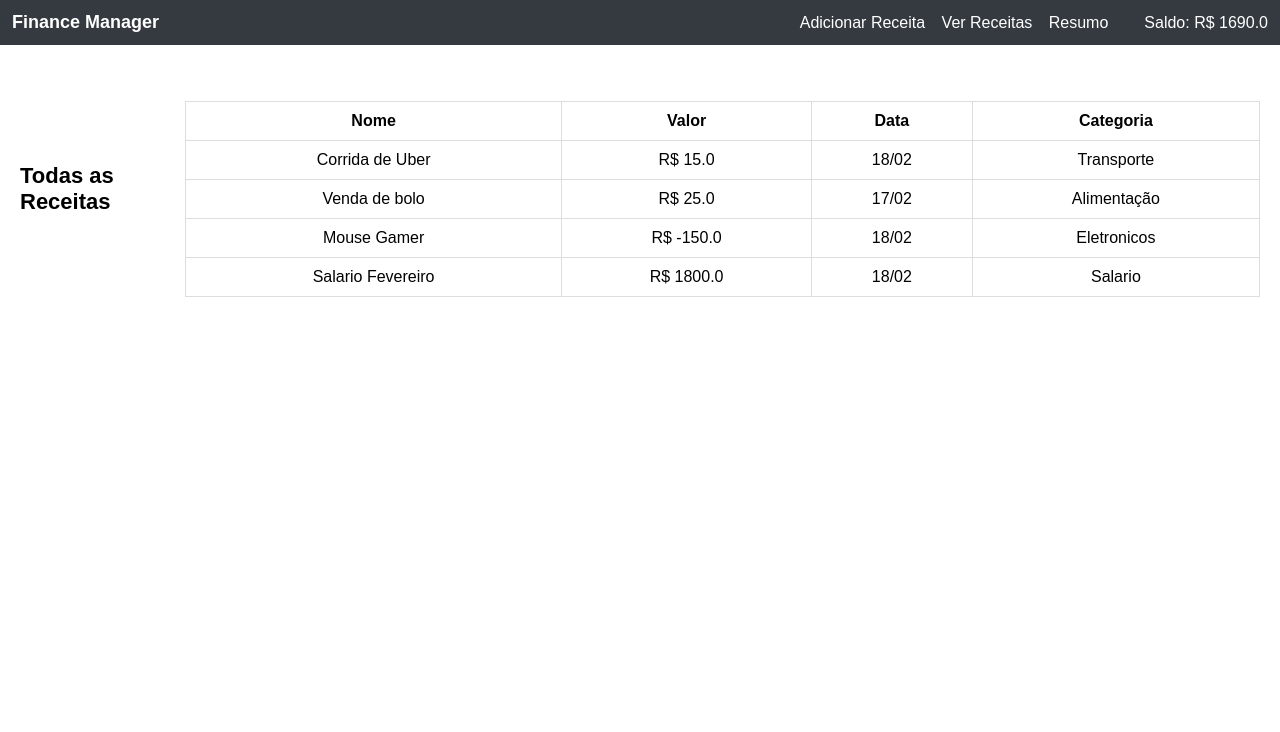
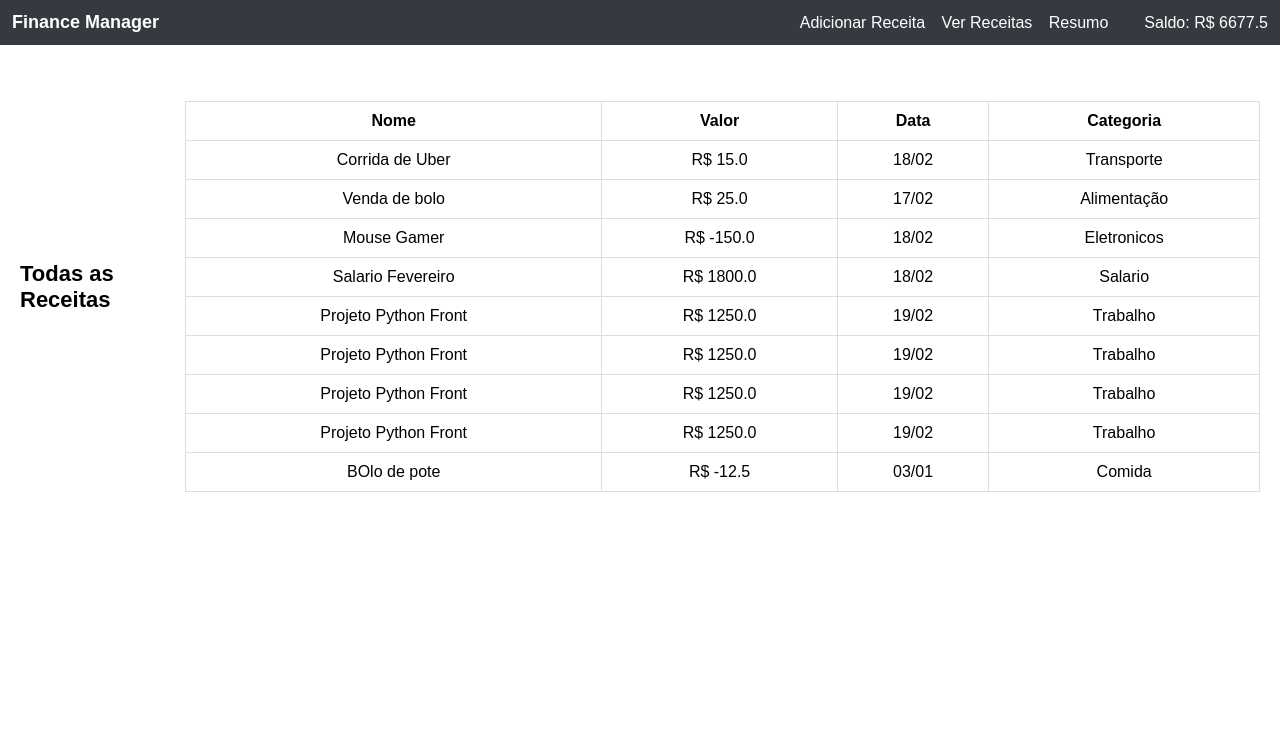
Before and after one commit to jamaralm/financeManager, a Flask app: page /revenues in a window 1280 px wide. Shown: the top 732 px of the page. Run offline with Flask 3, Linux system fonts and the light colour scheme.

Commit message:
Flask Errors corrected

```diff
--- a/app.py
+++ b/app.py
@@ -21,7 +21,7 @@ def index():
         addRevenue(name, value, date, category)
         return redirect(url_for("index"))
 
-    return render_template("index.html")
+    return render_template("add_revenue.html")
 
 # Rota para exibir todas as receitas (showAll)
 @app.route("/revenues")
--- a/data/finances.json
+++ b/data/finances.json
@@ -23,6 +23,36 @@
             "value": 1800.0,
             "date": "18/02",
             "category": "Salario"
+        },
+        {
+            "name": "Projeto Python Front",
+            "value": 1250.0,
+            "date": "19/02",
+            "category": "Trabalho"
+        },
+        {
+            "name": "Projeto Python Front",
+            "value": 1250.0,
+            "date": "19/02",
+            "category": "Trabalho"
+        },
+        {
+            "name": "Projeto Python Front",
+            "value": 1250.0,
+            "date": "19/02",
+            "category": "Trabalho"
+        },
+        {
+            "name": "Projeto Python Front",
+            "value": 1250.0,
+            "date": "19/02",
+            "category": "Trabalho"
+        },
+        {
+            "name": "BOlo de pote",
+            "value": -12.5,
+            "date": "03/01",
+            "category": "Comida"
         }
     ]
 }
--- a/templates/add_revenue.html
+++ b/templates/add_revenue.html
@@ -11,7 +11,7 @@
                 <label>Data: <input type="text" name="date" placeholder="DD/MM" required></label><br>
             </div>
             <label>Categoria: <input type="text" name="category" required></label><br>
-            <button type="submit">Adicionar Receita</button>
+            <button type="submit" method="POST">Adicionar Receita</button>
         </form>
     </section>
 {% endblock %}
```
Also changed, not shown: templates/index.html (deleted, +0 -13 lines).
